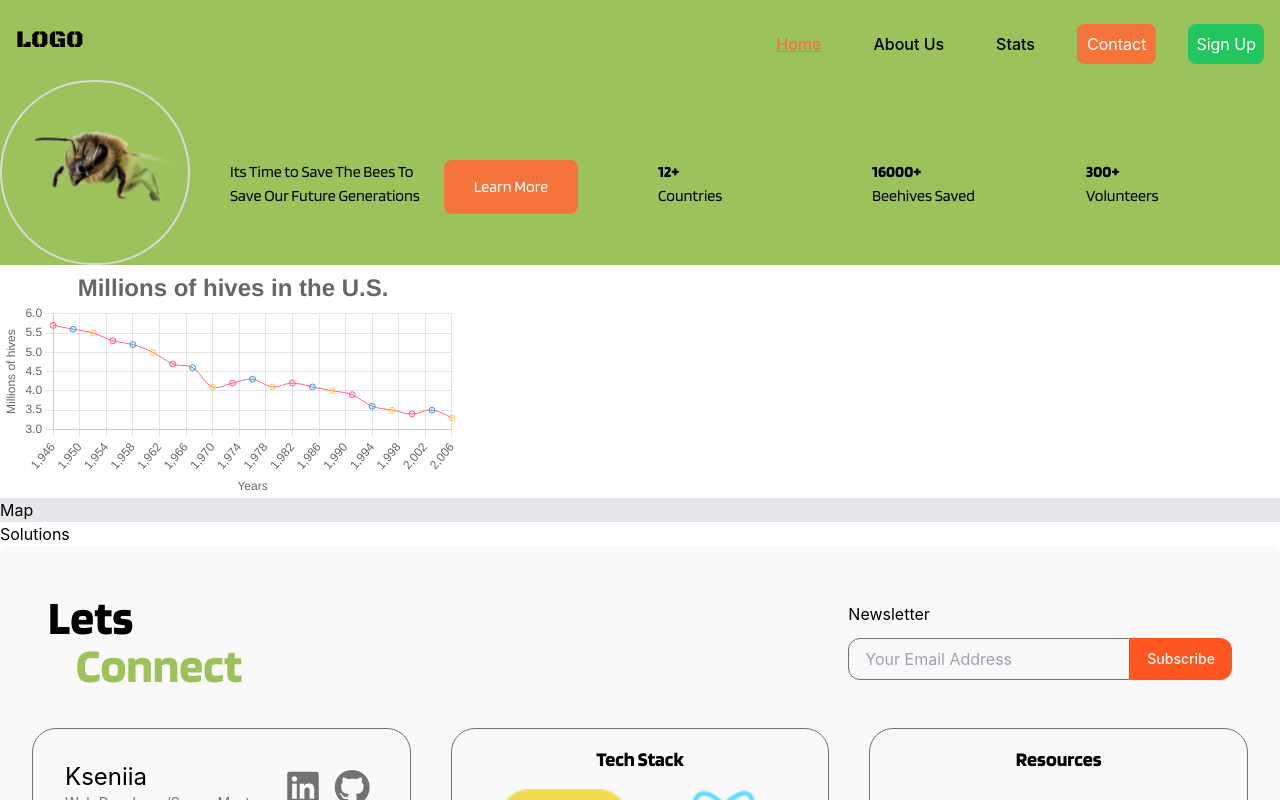
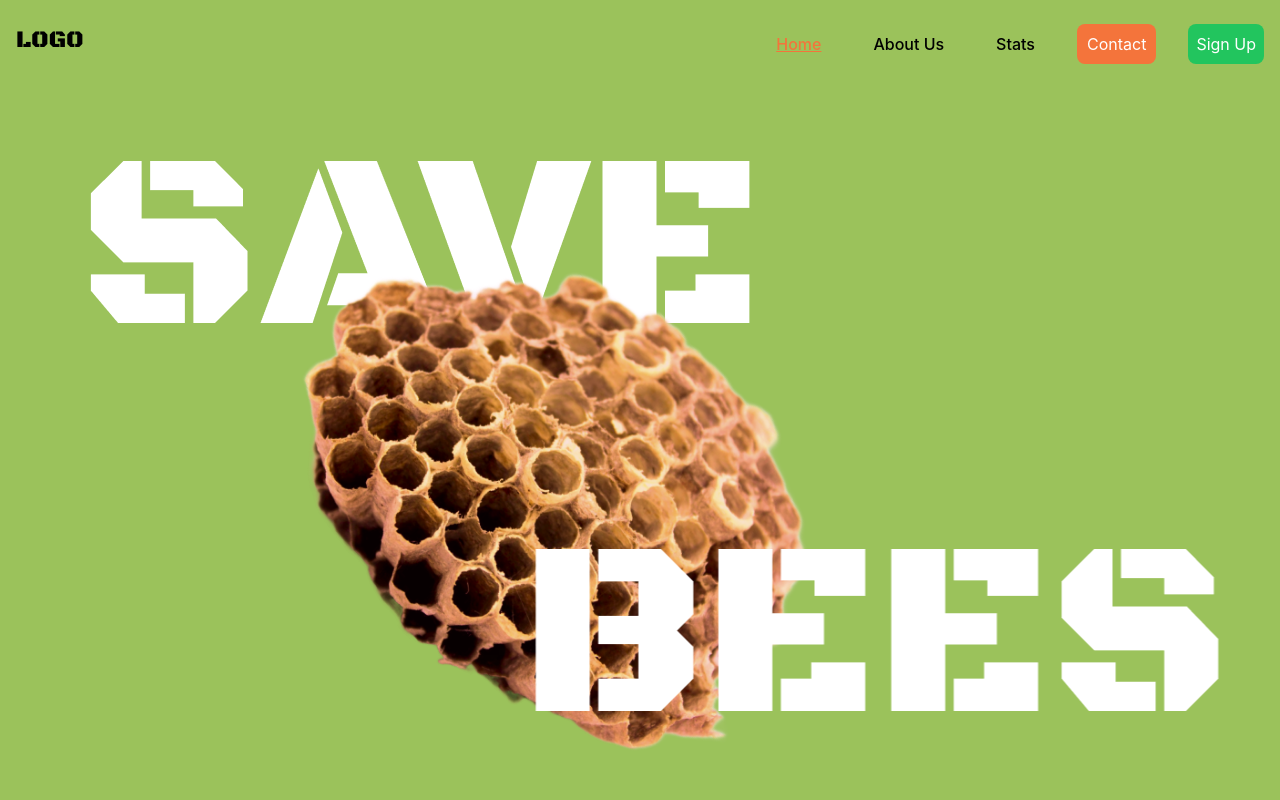
Before and after one commit to chingu-voyages/v50-tier3-team-28, a React (Vite) app in the folder client/: page / in a window 1280 px wide. Shown: the top 800 px of the page. Built offline with nearby package versions, Linux system fonts and the light colour scheme; no server answers.

Commit message:
added MainHeroLanding component within Header

```diff
--- a/client/src/components/UI/Header.jsx
+++ b/client/src/components/UI/Header.jsx
@@ -1,6 +1,7 @@
 import PropTypes from "prop-types";
 import { AnchorLink } from "../UI/AnchorLink";
 import { Nav } from "../UI/Nav";
+import MainHeroLanding from "../UI/MainHeroLanding";
 
 export const Header = ({ action, onClickHandler }) => {
   return (
@@ -13,6 +14,7 @@ export const Header = ({ action, onClickHandler }) => {
         />
         <Nav action={action} onClickHandler={onClickHandler} />
       </section>
+      <MainHeroLanding />
     </header>
   );
 };
--- /dev/null
+++ b/client/src/components/UI/MainHeroLanding.jsx
@@ -0,0 +1,33 @@
+import hiveLogo from "../../assets/imgs/hive.png";
+import saveTextLogo from "../../assets/imgs/save_text_logo.png";
+import beesTextLogo from "../../assets/imgs/bees_text_logo.png";
+
+function MainLandingHero() {
+  return (
+    <section className="bg-footerTextColor flex items-center justify-center w-full mx-auto">
+      <div className="relative w-4/5 flex flex-col items-center md:items-start md:justify-center md:flex-row">
+        <div className="relative flex flex-col items-center md:items-start">
+          <img
+            src={saveTextLogo}
+            alt="Save"
+            className="z-10 mb-[-25px] md:mb-0 md:absolute md:top-[81px] md:left-[36%] lg:left-[32%] xl:left-[23%] md:translate-x-[-50%] w-1/2 md:w-auto"
+          />
+
+          <img
+            src={hiveLogo}
+            alt="Hive"
+            className="relative z-20 scale-125 md:scale-100 w-1/2 md:w-auto xl:ml-[-80px]"
+          />
+
+          <img
+            src={beesTextLogo}
+            alt="Bees"
+            className="relative z-30 mt-[-20px] md:mt-0 md:absolute md:bottom-[190px] md:left-[60%] lg:left-[70%] xl:left-[79%] md:translate-x-[-50%] w-1/2 md:w-auto"
+          />
+        </div>
+      </div>
+    </section>
+  );
+}
+
+export default MainLandingHero;
```
Also changed, not shown: client/src/assets/imgs/bees_text_logo.png (added), client/src/assets/imgs/save_text_logo.png (added).
